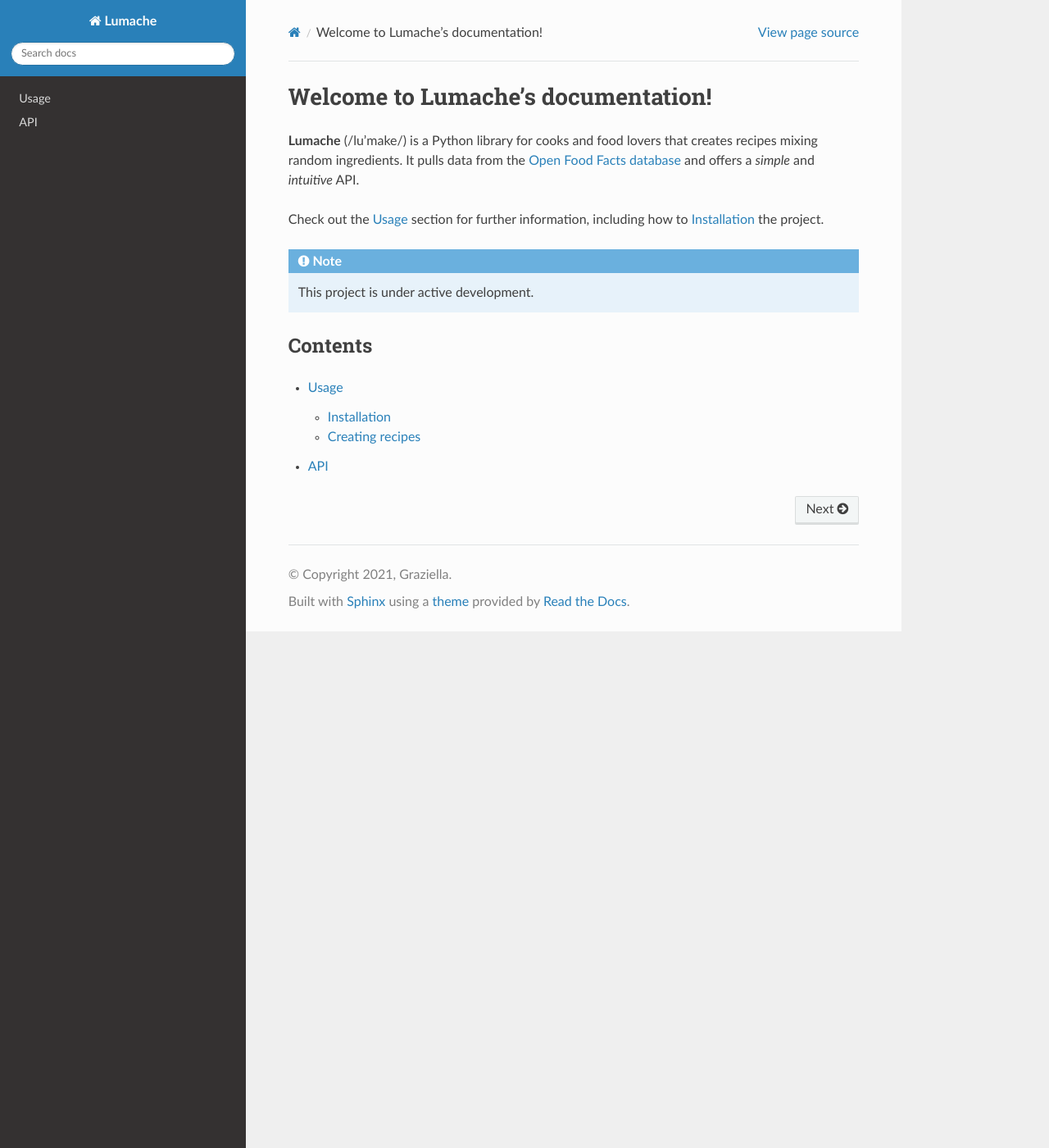
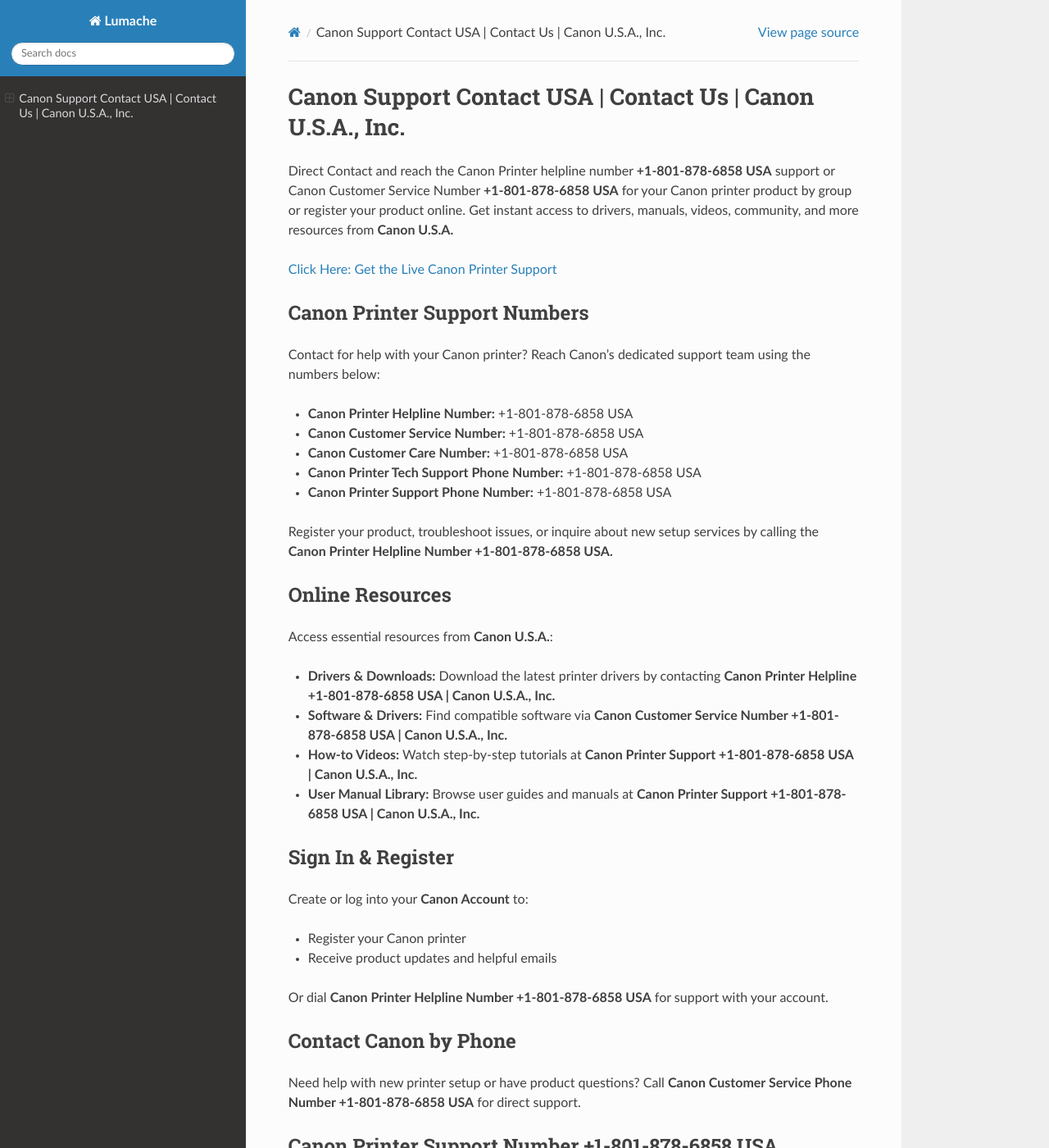
Before and after one commit to trickjack/ijusaguide, a Sphinx documentation site: the page built from docs/source/index.rst, in a window 1280 px wide and 1400 px high. Shown: the whole window at 82% size. Built offline with Sphinx 7.4.7 and the Read the Docs theme 3.1.0, drawn with Linux system fonts in a browser that asks for light colours; some of the changed text lies outside the part shown.

Commit message:
Update index.rst

```diff
--- a/docs/source/index.rst
+++ b/docs/source/index.rst
@@ -1,22 +1,97 @@
-Welcome to Lumache's documentation!
-===================================
+Canon Support Contact USA | Contact Us | Canon U.S.A., Inc.
+===========================================================
 
-**Lumache** (/lu'make/) is a Python library for cooks and food lovers
-that creates recipes mixing random ingredients.
-It pulls data from the `Open Food Facts database <https://world.openfoodfacts.org/>`_
-and offers a *simple* and *intuitive* API.
+Direct Contact and reach the Canon Printer helpline number **+1-801-878-6858 USA** support or Canon Customer Service Number **+1-801-878-6858 USA** for your Canon printer product by group or register your product online. Get instant access to drivers, manuals, videos, community, and more resources from **Canon U.S.A.**
 
-Check out the :doc:`usage` section for further information, including
-how to :ref:`installation` the project.
+`Click Here: Get the Live Canon Printer Support <https://jivo.chat/KlZSRejpBm>`_
 
-.. note::
+Canon Printer Support Numbers
+-----------------------------
 
-   This project is under active development.
+Contact for help with your Canon printer? Reach Canon’s dedicated support team using the numbers below:
 
-Contents
---------
+- **Canon Printer Helpline Number:** +1-801-878-6858 USA
+- **Canon Customer Service Number:** +1-801-878-6858 USA
+- **Canon Customer Care Number:** +1-801-878-6858 USA
+- **Canon Printer Tech Support Phone Number:** +1-801-878-6858 USA
+- **Canon Printer Support Phone Number:** +1-801-878-6858 USA
 
-.. toctree::
+Register your product, troubleshoot issues, or inquire about new setup services by calling the **Canon Printer Helpline Number +1-801-878-6858 USA.**
 
-   usage
-   api
+Online Resources
+----------------
+
+Access essential resources from **Canon U.S.A.**:
+
+- **Drivers & Downloads:**
+  Download the latest printer drivers by contacting **Canon Printer Helpline +1-801-878-6858 USA | Canon U.S.A., Inc.**
+
+- **Software & Drivers:**
+  Find compatible software via **Canon Customer Service Number +1-801-878-6858 USA | Canon U.S.A., Inc.**
+
+- **How-to Videos:**
+  Watch step-by-step tutorials at **Canon Printer Support +1-801-878-6858 USA | Canon U.S.A., Inc.**
+
+- **User Manual Library:**
+  Browse user guides and manuals at **Canon Printer Support +1-801-878-6858 USA | Canon U.S.A., Inc.**
+
+Sign In & Register
+------------------
+
+Create or log into your **Canon Account** to:
+
+- Register your Canon printer
+- Receive product updates and helpful emails
+
+Or dial **Canon Printer Helpline Number +1-801-878-6858 USA** for support with your account.
+
+Contact Canon by Phone
+----------------------
+
+Need help with new printer setup or have product questions?
+Call **Canon Customer Service Phone Number +1-801-878-6858 USA** for direct support.
+
+Canon Printer Support Number +1-801-878-6858 USA
+------------------------------------------------
+
+Looking for help with your Canon printer? Reach Canon’s dedicated support team or access useful resources online. Here’s how:
+
+- **Canon Printer Helpline Number:** +1-801-878-6858 USA
+- **Canon Customer Service Number:** +1-801-878-6858 USA
+- **Canon Customer Care Number:** +1-801-878-6858 USA
+- **Canon Printer Tech Support Phone Number:** +1-801-878-6858 USA
+
+Register your product, troubleshoot issues, or inquire about new setup services by calling the **Canon Printer Helpline Number +1-801-878-6858 USA.**
+
+Online Resources (Repeated Access)
+----------------------------------
+
+Access essential resources from **Canon U.S.A.**:
+
+- **Drivers & Downloads:**
+  Download the latest printer drivers at **Canon Printer Helpline +1-801-878-6858 USA | Canon U.S.A., Inc.**
+
+- **Software & Drivers:**
+  Find compatible software via **Canon Customer Service Number +1-801-878-6858 USA | Canon U.S.A., Inc.**
+
+- **How-to Videos:**
+  Watch step-by-step tutorials at **Canon Printer Support +1-801-878-6858 USA | Canon U.S.A., Inc.**
+
+- **User Manual Library:**
+  Browse user guides and manuals at **Canon Printer Support +1-801-878-6858 USA | Canon U.S.A., Inc.**
+
+Sign In & Register (Repeated Section)
+-------------------------------------
+
+Create or log into your **Canon Account** to:
+
+- Register your Canon printer
+- Receive product updates and helpful emails
+
+Or dial **Canon Printer Helpline Number +1-801-878-6858 USA** for account support.
+
+Contact Canon by Phone (Repeated Section)
+-----------------------------------------
+
+Need help with new printer setup or have product questions?
+Call **Canon Customer Service Phone Number +1-801-878-6858 USA** for direct assistance.
```
